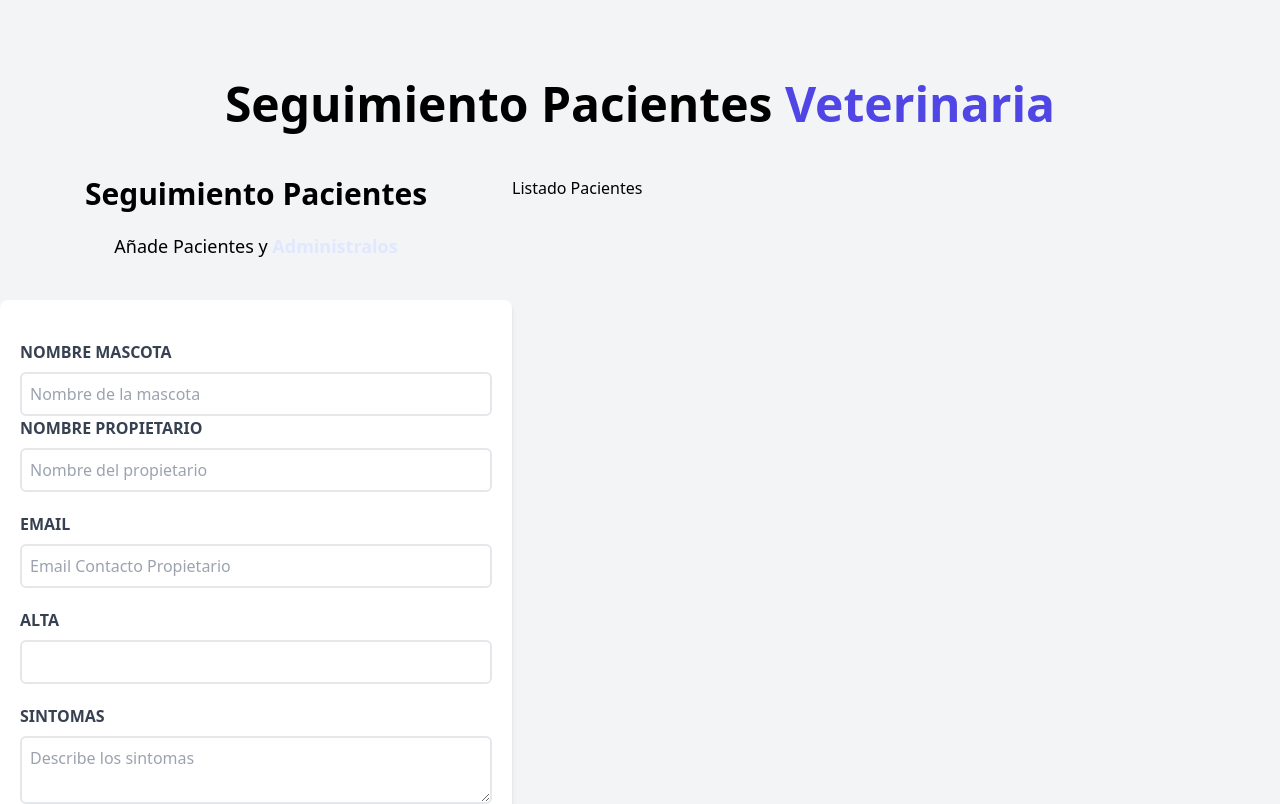
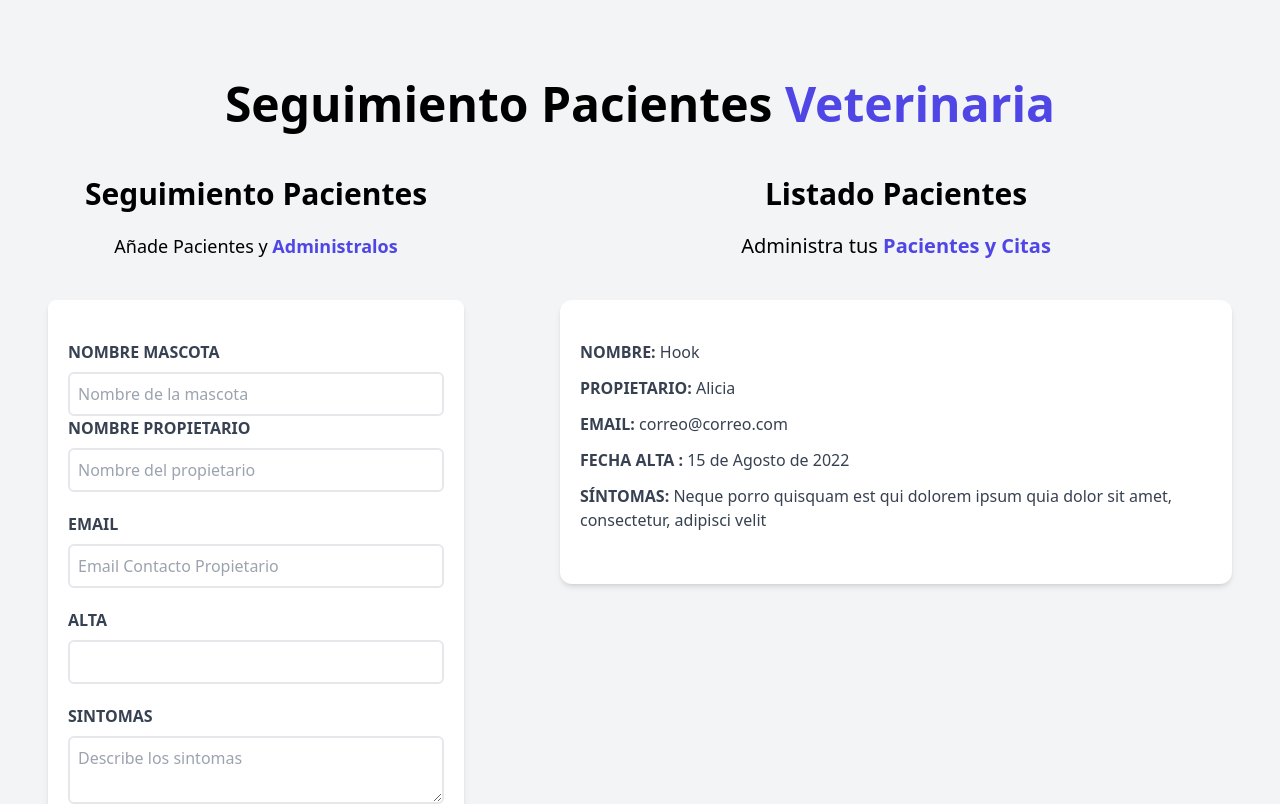
Before and after one commit to alicia-granados/MERN-EXPERIMENTS, a React (Vite) app in the folder Proyecto 1/citas_React/: page / in a window 1280 px wide. Shown: the top 804 px of the page. Built offline with nearby package versions, Linux system fonts and the light colour scheme.

Commit message:
feat: :sparkles: React: Listado de Pacientes

```diff
--- a/Proyecto 1/citas_React/src/components/Formulario.jsx
+++ b/Proyecto 1/citas_React/src/components/Formulario.jsx
@@ -1,12 +1,12 @@
 const Formulario = () => {
   return (
-    <div className = "md:w-1/2 lg:w-2/5">
+    <div className = "md:w-1/2 lg:w-2/5 px-12">
 
         <h2 className = "font-black text-3xl text-center">Seguimiento Pacientes</h2>
 
         <p className = "text-lg mt-5 text-center mb-10">
           Añade Pacientes y {''}
-          <span className = "text-indigo-100 font-bold">Administralos</span>
+          <span className = "text-indigo-600 font-bold">Administralos</span>
         </p>
 
         <form className = " bg-white shadow-md rounded-lg py-10 px-5 mb-10">
--- a/Proyecto 1/citas_React/src/components/ListadoPacientes.jsx
+++ b/Proyecto 1/citas_React/src/components/ListadoPacientes.jsx
@@ -1,7 +1,13 @@
+import Paciente from "./Paciente"
 const ListadoPacientes = () => {
   return (
-    <div className="w-1/2 lg:w-3/5">
-      <h2>Listado Pacientes</h2>
+    <div className="md:w-1/2 lg:w-3/5 md:h-screen overflow-y-scroll px-12">
+      <h2  className=" font-black text-3xl text-center">Listado Pacientes</h2>
+      <p className="text-xl mt-5 mb-10 text-center">
+        Administra tus {''}
+        <span className="text-indigo-600 font-bold ">Pacientes y Citas</span>
+      </p>
+      <Paciente/>
     </div>
   )
 }
--- /dev/null
+++ b/Proyecto 1/citas_React/src/components/Paciente.jsx
@@ -0,0 +1,25 @@
+import React from 'react'
+
+const Paciente = () => {
+  return (
+    <div className="bg-white shadow-md px-5 py-10 rounded-xl">
+        <p className="font-bold mb-3 text-gray-700 uppercase">Nombre: {''}
+          <span className="font-normal normal-case">Hook</span>
+        </p>
+        <p className="font-bold mb-3 text-gray-700 uppercase">Propietario: {''}
+          <span className="font-normal normal-case">Alicia</span>
+        </p>
+        <p className="font-bold mb-3 text-gray-700 uppercase">Email: {''}
+          <span className="font-normal normal-case">correo@correo.com</span>
+        </p>
+        <p className="font-bold mb-3 text-gray-700 uppercase">Fecha Alta : {''}
+          <span className="font-normal normal-case">15 de Agosto de 2022</span>
+        </p>
+        <p className="font-bold mb-3 text-gray-700 uppercase">Síntomas: {''}
+          <span className="font-normal normal-case">Neque porro quisquam est qui dolorem ipsum quia dolor sit amet, consectetur, adipisci velit</span>
+        </p>
+    </div>
+  )
+}
+
+export default Paciente
```
